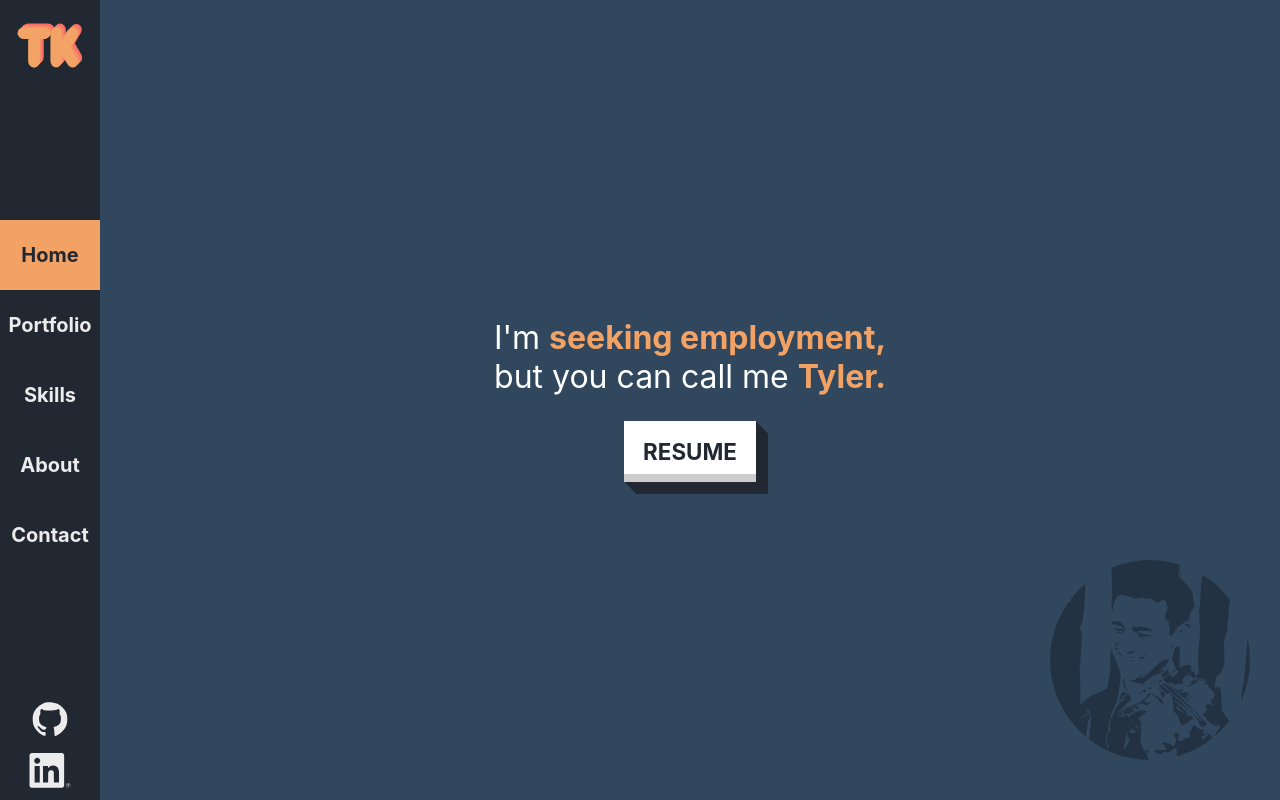
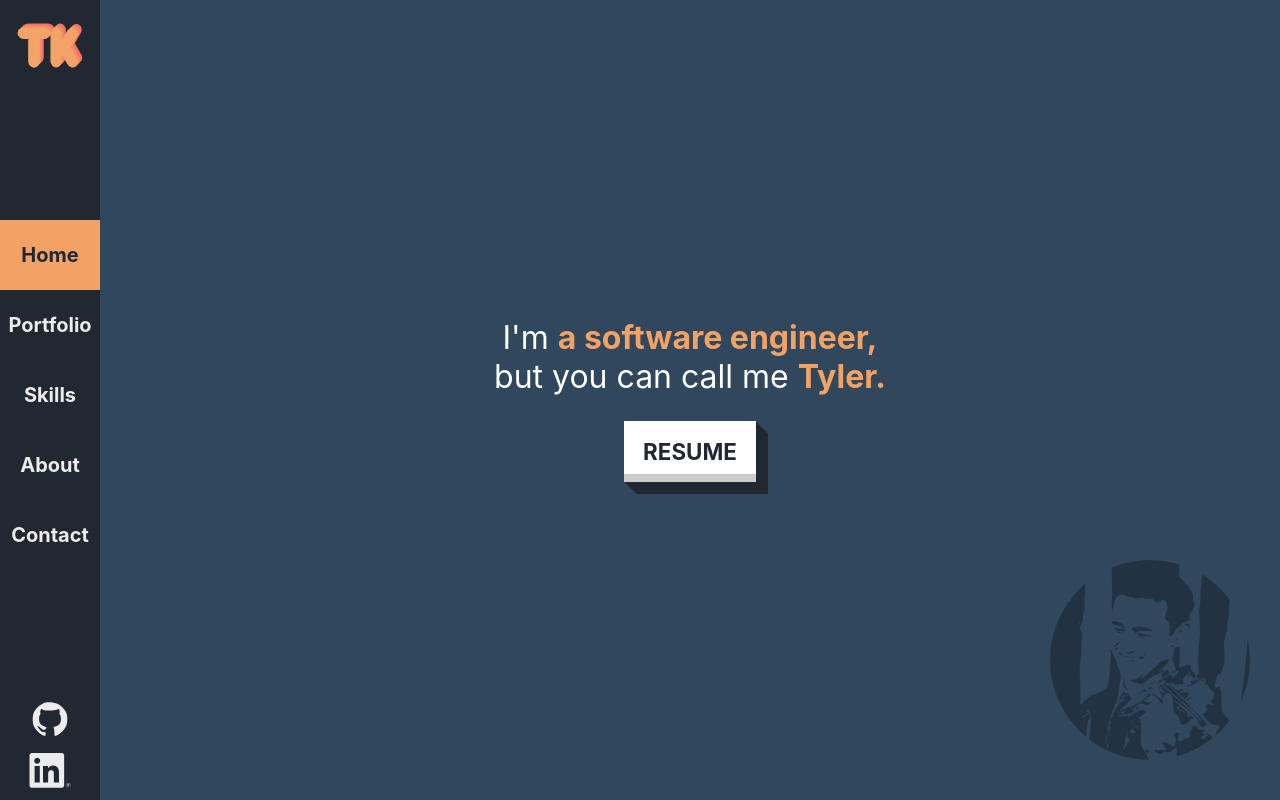
Before and after one commit to tylercodes1/portfolio, a React (Create React App) app: page / in a window 1280 px wide. Built offline with nearby package versions, Linux system fonts and the light colour scheme.

Commit message:
Update title to reflect occupation

```diff
--- a/src/Widgets/Home/Home.js
+++ b/src/Widgets/Home/Home.js
@@ -25,7 +25,7 @@ class Home extends Component {
 				<TKViolin />
 				<div className="home_msg">
 					<span id="first_line">
-            I'm <span className="highlight">seeking employment,</span>
+						I'm <span className="highlight">a software engineer,</span>
 					</span>
 					<span>
 						but you can call me <span className="highlight">Tyler.</span>
@@ -37,7 +37,10 @@ class Home extends Component {
 					href="TylerKim2021.pdf"
 					download="kim_tyler.pdf"
 				>
-          <BlockButton text="RESUME" pressed={this.state.pressed}></BlockButton>
+					<BlockButton
+						text="RESUME"
+						pressed={this.state.pressed}
+					></BlockButton>
 				</a>
 			</div>
 		);
```
Lines whose indentation alone changed are shown as unchanged.
